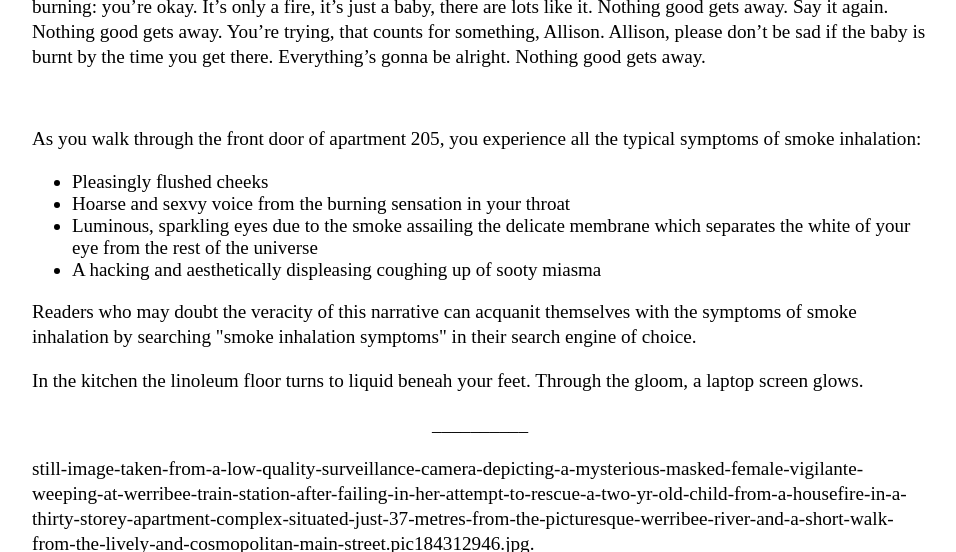
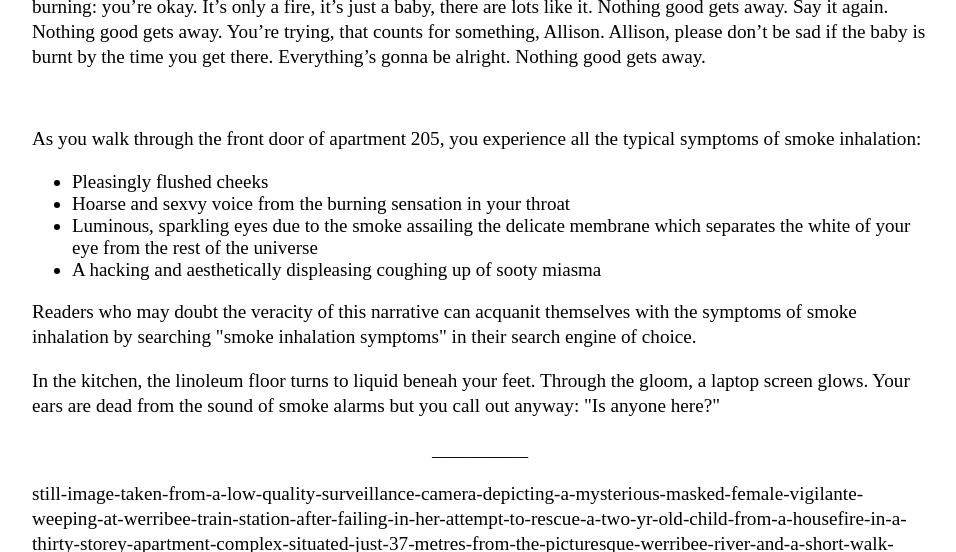
Before and after one commit to Pinelife/pinelife.github.io, a Jekyll site: the page Hellhole/Room12.html, which Jekyll copies as it is, in a window 1280 px wide and 900 px high, scrolled down 2505 px, cut to the strip 0-552 px from the top of the window. Shown: the whole strip, without its empty margins (160-1116 px from the left). Built offline with Jekyll 4.4.1, drawn with Linux system fonts in a browser that asks for light colours.

Commit message:
Update Room12.html

```diff
--- a/Hellhole/Room12.html
+++ b/Hellhole/Room12.html
@@ -160,7 +160,8 @@
 Readers who may doubt the veracity of this narrative can acquanit themselves with the symptoms of smoke inhalation
  by searching "smoke inhalation symptoms" in their search engine of choice.
 </p>
-<p>In the kitchen the linoleum floor turns to liquid beneah your feet. Through the gloom, a laptop screen glows.
+<p>In the kitchen, the linoleum floor turns to liquid beneah your feet. Through the gloom, a laptop screen glows. Your ears are dead
+from the sound of smoke alarms but you call out anyway: "Is anyone here?"
 
 </p>
 <p style="text-align:center" class="indented">
```
